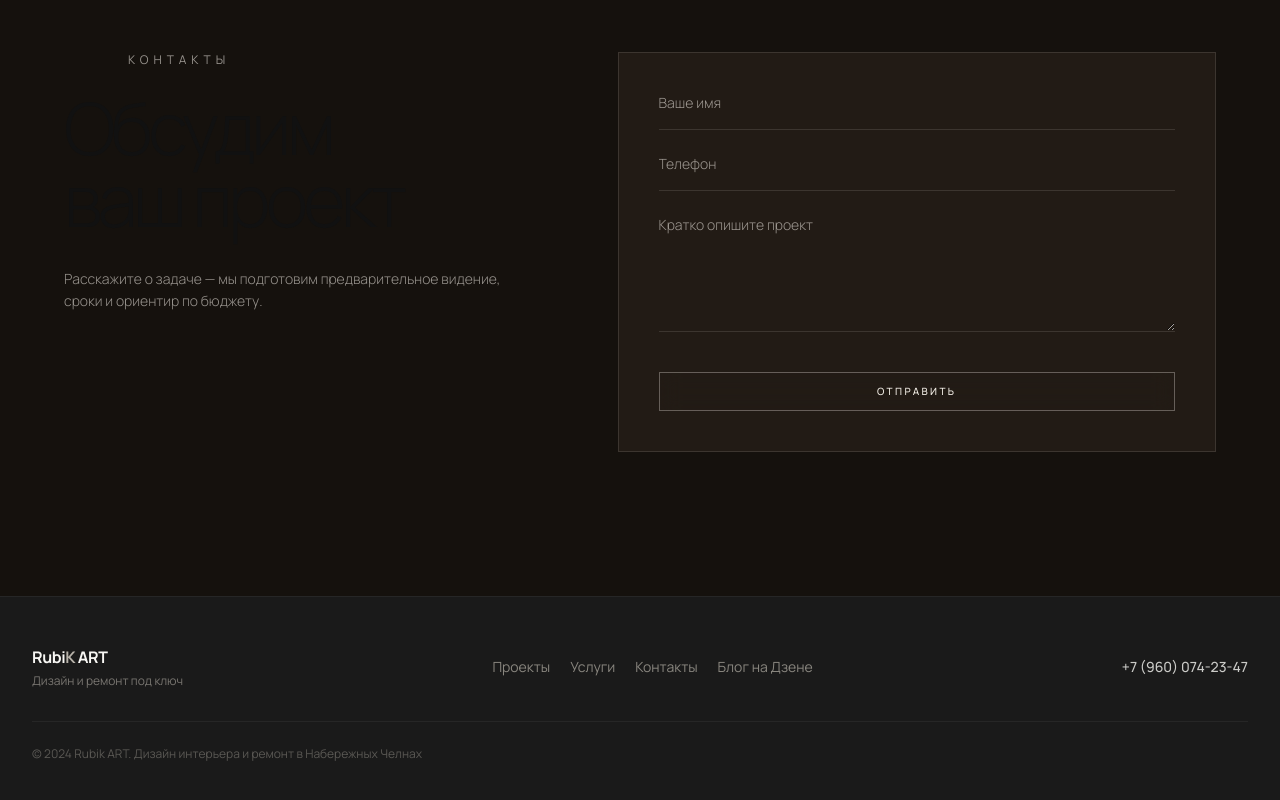
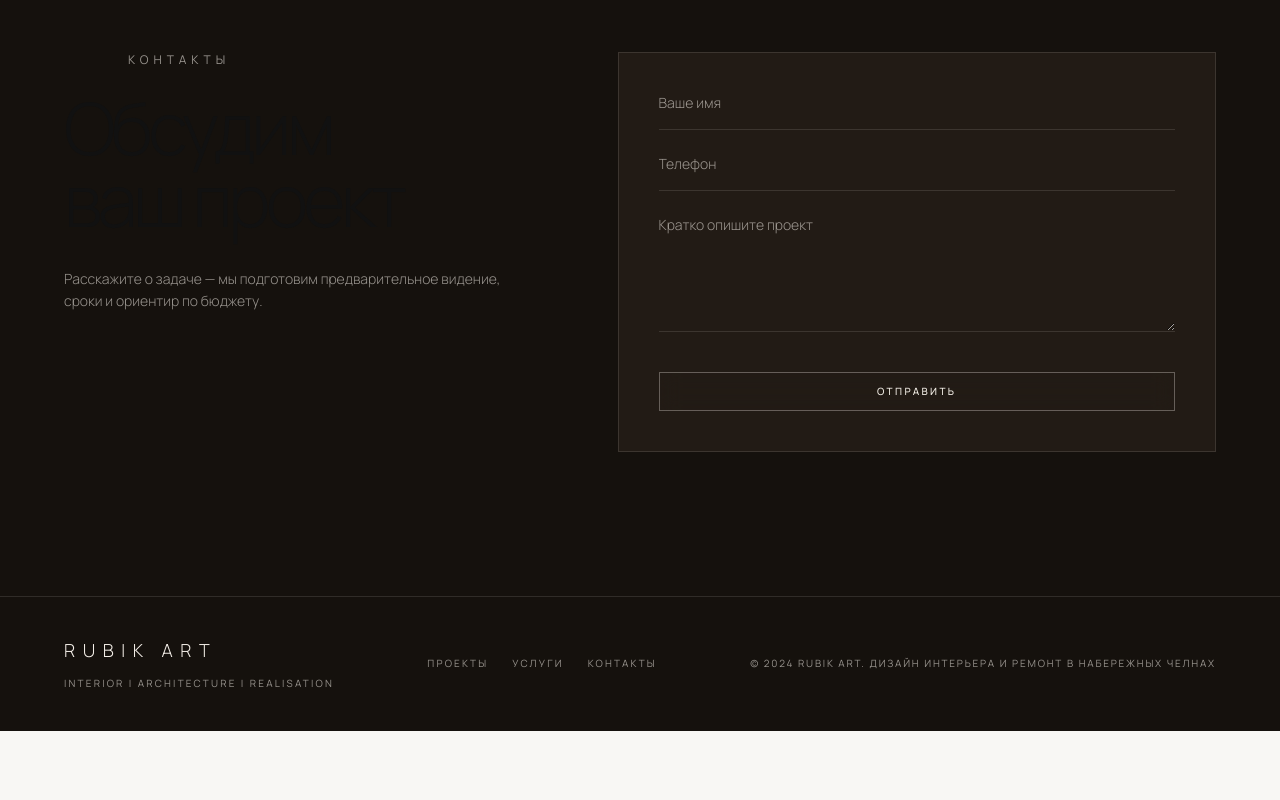
Before and after one commit to artrubinchik/DERZAi, a Next.js app: page / in a window 1280 px wide. Shown: the part 6121-6921 px from the top of the page. After the commit the page ends 6852 px from the top, so only its background shows below. Built offline with nearby package versions, Linux system fonts and the light colour scheme; no server answers.

Commit message:
Refactor Footer component layout and styles

```diff
--- a/components/Footer.tsx
+++ b/components/Footer.tsx
@@ -2,49 +2,32 @@ import { content } from "@/data/content";
 
 export default function Footer() {
   return (
-    <footer className="bg-dark text-gray border-t border-off-white/5 pb-20 md:pb-0">
-      <div className="max-w-7xl mx-auto px-5 md:px-8 py-10 md:py-12">
-        <div className="flex flex-col md:flex-row md:items-center md:justify-between gap-6">
-          {/* Logo */}
-          <div>
-            <span className="text-base font-bold text-off-white tracking-tight">
-              Rubi<span className="text-gray">K</span> ART
-            </span>
-            <p className="text-xs text-gray/60 mt-1">{content.company.tagline}</p>
+    <footer className="section-dark border-t border-[var(--line)] py-10">
+      <div className="mx-auto flex max-w-7xl flex-col gap-8 px-6 md:flex-row md:items-center md:justify-between md:px-12 lg:px-16">
+        <div>
+          <div className="text-[18px] font-light uppercase tracking-[0.42em] text-main">
+            Rubik ART
           </div>
 
-          {/* Nav */}
-          <nav className="flex flex-wrap gap-5">
-            {content.footer.links.map((link) => (
-              <a
-                key={link.label}
-                href={link.href}
-                className="text-sm text-gray/70 hover:text-off-white transition-colors hover-underline"
-              >
-                {link.label}
-              </a>
-            ))}
-            <a
-              href={content.company.dzenUrl}
-              target="_blank"
-              rel="noopener noreferrer"
-              className="text-sm text-gray/70 hover:text-off-white transition-colors hover-underline"
-            >
-              Блог на Дзене
-            </a>
-          </nav>
-
-          {/* Phone */}
-          <a
-            href={`tel:${content.company.phone}`}
-            className="text-sm font-medium text-off-white/80 hover:text-off-white transition-colors"
-          >
-            {content.company.phoneDisplay}
-          </a>
+          <div className="mt-3 text-[10px] uppercase tracking-[0.22em] text-muted">
+            Interior | Architecture | Realisation
+          </div>
         </div>
 
-        <div className="mt-8 pt-6 border-t border-off-white/5">
-          <p className="text-xs text-gray/40">{content.footer.copy}</p>
+        <nav className="flex flex-wrap gap-6">
+          {content.footer.links.map((item) => (
+            <a
+              key={item.label}
+              href={item.href}
+              className="text-[10px] uppercase tracking-[0.22em] text-muted transition hover:text-main"
+            >
+              {item.label}
+            </a>
+          ))}
+        </nav>
+
+        <div className="text-[10px] uppercase tracking-[0.18em] text-muted">
+          {content.footer.copy}
         </div>
       </div>
     </footer>
```
